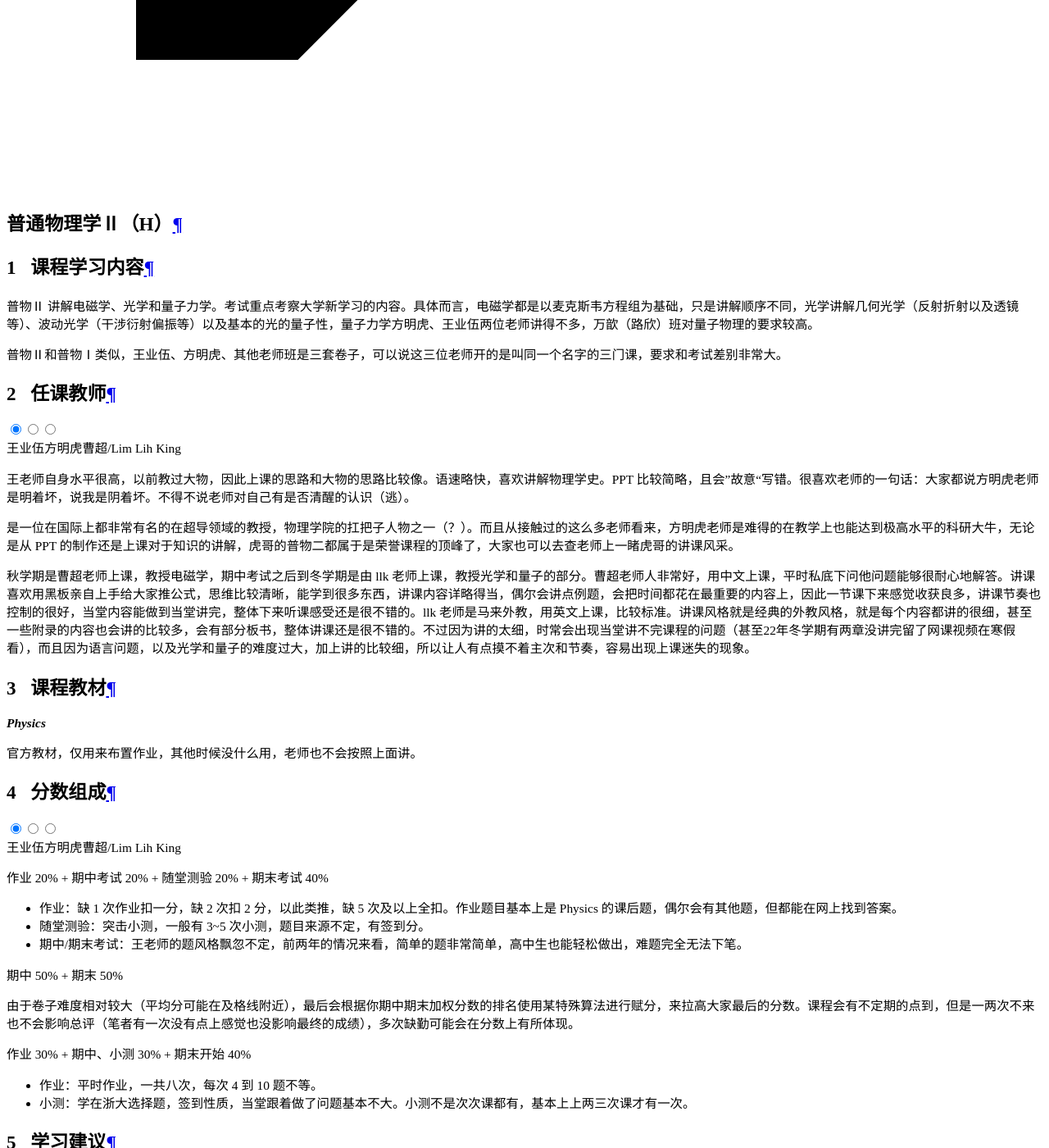
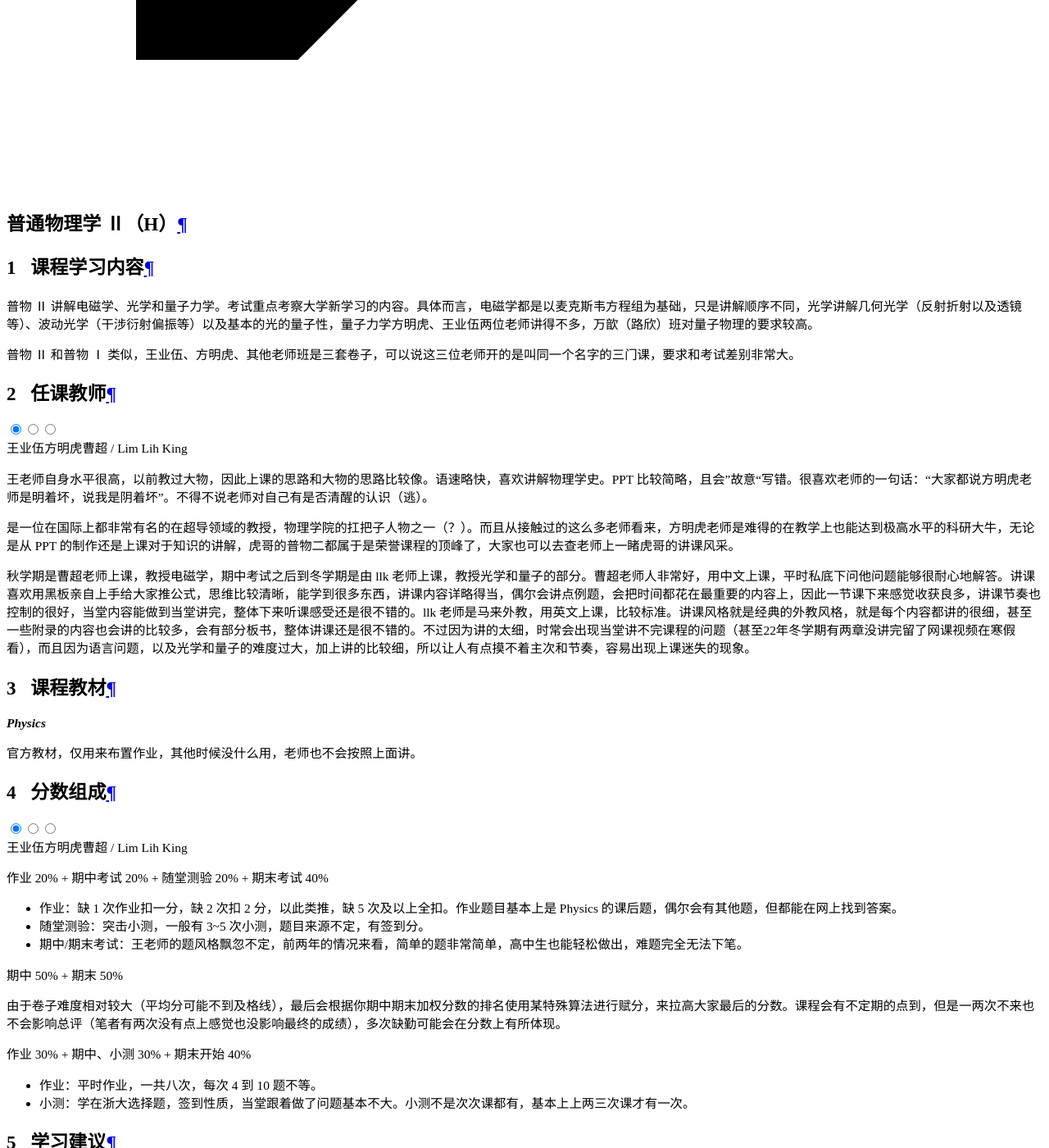
Before and after one commit to ZJU-Turing/TuringCourses, an MkDocs documentation site: the page built from docs/math_phys/physics2/index.md, in a window 1280 px wide and 1400 px high, scrolled down 17349 px. Shown: the whole window at 82% size. Built offline with MkDocs 1.6.1 and Material for MkDocs 9.7.7, drawn with Linux system fonts in a browser that asks for light colours; comment, search, counter and statistics services are not loaded; some of the changed text lies outside the part shown.

Commit message:
fix/docs: improve physics2

```diff
--- a/docs/math_phys/physics2/index.md
+++ b/docs/math_phys/physics2/index.md
@@ -1,20 +1,20 @@
-# 普通物理学Ⅱ（H）
+# 普通物理学 Ⅱ（H）
 
 ## 课程学习内容
 
-普物Ⅱ 讲解电磁学、光学和量子力学。考试重点考察大学新学习的内容。具体而言，电磁学都是以麦克斯韦方程组为基础，只是讲解顺序不同，光学讲解几何光学（反射折射以及透镜等）、波动光学（干涉衍射偏振等）以及基本的光的量子性，量子力学方明虎、王业伍两位老师讲得不多，万歆（路欣）班对量子物理的要求较高。
+普物 Ⅱ 讲解电磁学、光学和量子力学。考试重点考察大学新学习的内容。具体而言，电磁学都是以麦克斯韦方程组为基础，只是讲解顺序不同，光学讲解几何光学（反射折射以及透镜等）、波动光学（干涉衍射偏振等）以及基本的光的量子性，量子力学方明虎、王业伍两位老师讲得不多，万歆（路欣）班对量子物理的要求较高。
 
-普物Ⅱ和普物Ⅰ类似，王业伍、方明虎、其他老师班是三套卷子，可以说这三位老师开的是叫同一个名字的三门课，要求和考试差别非常大。
+普物 Ⅱ 和普物 Ⅰ 类似，王业伍、方明虎、其他老师班是三套卷子，可以说这三位老师开的是叫同一个名字的三门课，要求和考试差别非常大。
 
 ## 任课教师
 
 === "王业伍"
-    王老师自身水平很高，以前教过大物，因此上课的思路和大物的思路比较像。语速略快，喜欢讲解物理学史。PPT 比较简略，且会”故意“写错。很喜欢老师的一句话：大家都说方明虎老师是明着坏，说我是阴着坏。不得不说老师对自己有是否清醒的认识（逃）。
+    王老师自身水平很高，以前教过大物，因此上课的思路和大物的思路比较像。语速略快，喜欢讲解物理学史。PPT 比较简略，且会”故意“写错。很喜欢老师的一句话：“大家都说方明虎老师是明着坏，说我是阴着坏”。不得不说老师对自己有是否清醒的认识（逃）。
 
 === "方明虎"
     是一位在国际上都非常有名的在超导领域的教授，物理学院的扛把子人物之一（？）。而且从接触过的这么多老师看来，方明虎老师是难得的在教学上也能达到极高水平的科研大牛，无论是从 PPT 的制作还是上课对于知识的讲解，虎哥的普物二都属于是荣誉课程的顶峰了，大家也可以去查老师上一睹虎哥的讲课风采。
 
-=== "曹超/Lim Lih King"
+=== "曹超 / Lim Lih King"
     秋学期是曹超老师上课，教授电磁学，期中考试之后到冬学期是由 llk 老师上课，教授光学和量子的部分。曹超老师人非常好，用中文上课，平时私底下问他问题能够很耐心地解答。讲课喜欢用黑板亲自上手给大家推公式，思维比较清晰，能学到很多东西，讲课内容详略得当，偶尔会讲点例题，会把时间都花在最重要的内容上，因此一节课下来感觉收获良多，讲课节奏也控制的很好，当堂内容能做到当堂讲完，整体下来听课感受还是很不错的。llk 老师是马来外教，用英文上课，比较标准。讲课风格就是经典的外教风格，就是每个内容都讲的很细，甚至一些附录的内容也会讲的比较多，会有部分板书，整体讲课还是很不错的。不过因为讲的太细，时常会出现当堂讲不完课程的问题（甚至22年冬学期有两章没讲完留了网课视频在寒假看），而且因为语言问题，以及光学和量子的难度过大，加上讲的比较细，所以让人有点摸不着主次和节奏，容易出现上课迷失的现象。
 
 ## 课程教材
@@ -35,9 +35,9 @@
 === "方明虎"
     期中 50% + 期末 50%
 
-    由于卷子难度相对较大（平均分可能在及格线附近），最后会根据你期中期末加权分数的排名使用某特殊算法进行赋分，来拉高大家最后的分数。课程会有不定期的点到，但是一两次不来也不会影响总评（笔者有一次没有点上感觉也没影响最终的成绩），多次缺勤可能会在分数上有所体现。
+    由于卷子难度相对较大（平均分可能不到及格线），最后会根据你期中期末加权分数的排名使用某特殊算法进行赋分，来拉高大家最后的分数。课程会有不定期的点到，但是一两次不来也不会影响总评（笔者有两次没有点上感觉也没影响最终的成绩），多次缺勤可能会在分数上有所体现。
 
-=== "曹超/Lim Lih King"
+=== "曹超 / Lim Lih King"
     作业 30% + 期中、小测 30% + 期末开始 40%
 
     * 作业：平时作业，一共八次，每次 4 到 10 题不等。
@@ -51,7 +51,9 @@
 === "方明虎"
     由于虎哥自己都搞不太懂量子（x），所以他的上课内容不涉及量子力学，而是只停留在电磁学和光学上，当然在电磁学和光学的难度上也相对较大，尤其是对麦克斯韦方程组和波动的相关公式推导有着很高的要求。如果想在普物二中想拿到一个不错的绩点，最好还是需要巩固一下自己大一的微积分基础的（尤其是多元积分和微分）。此外，如果有对量子计算等方向感兴趣的同学，由于虎哥在量子力学内容的欠缺，建议转向隔壁的万歆老师班。
 
+    另外虎哥算是浙大讲课质量最顶尖的一批老师了，强烈建议大家好好到课听虎哥讲课（不要向笔者一样等到期末补天的时候才后悔没有及时听到这么高质量的课程）。以及虎哥的期中和期末考试历年的题型都比较固定（甚至十年内的题型都差不多），所以多做历年卷对于虎哥的考试是有极大帮助的。
+
     【特别提示】**虎哥的普物二是一定会挂人的！！！**挂科标准不取决于你的绝对分数而是你在班里的相对排名，只要你脱离了倒数5名就可以确保自己上岸。从历年的经验来看，竺院各个平台对于普物二的重视程度都不高（？），所以大家只需要确保自己还是学了一点东西就不会被挂，保证日常到课并按时完成作业，相信你能在虎哥的普物二收获不错的体验！
 
-=== "曹超/Lim Lih King"
+=== "曹超 / Lim Lih King"
     总体来看两位老师的班还是一个外教班的风格，所有会考的知识都在 PPT 里面，不需要额外看太多的书，PPT 吃完就能学的不错了。平时只有八次作业，作业压力比较小。期中期末都是五道大题左右，大多与 PPT 内容相似。21 级给分体感差距较大，这里不做评价。
```
